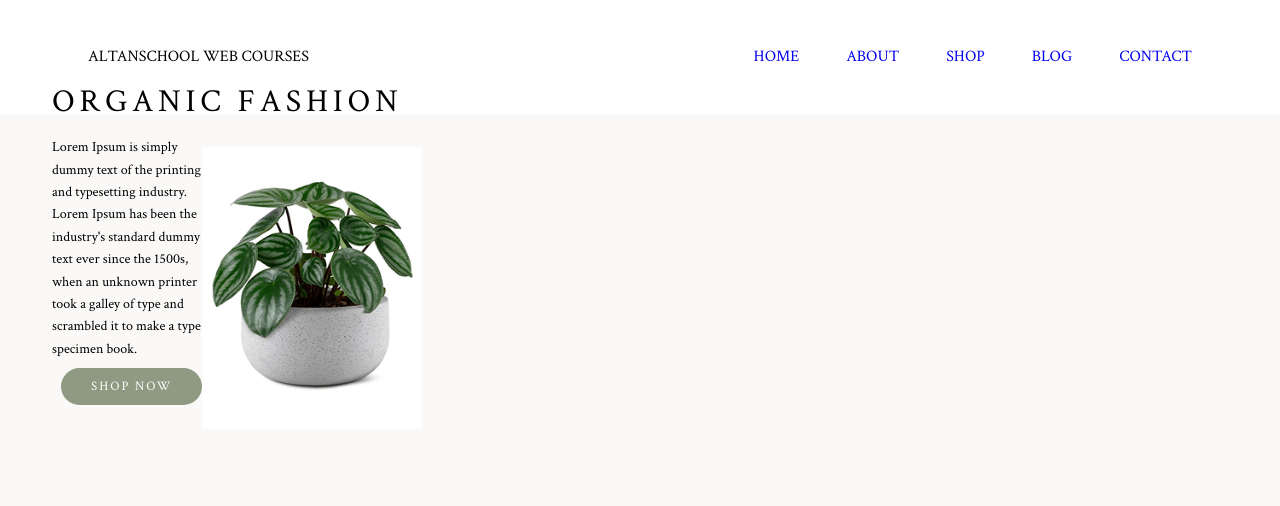
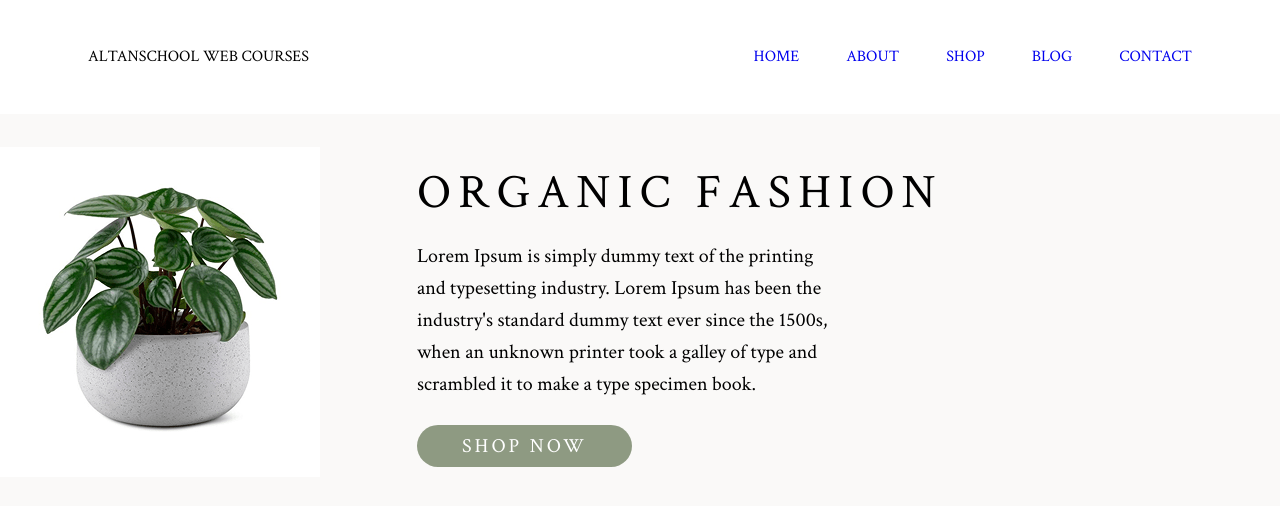
Before and after one commit to Yuliia-Tyzhai/OrganicFashion, a React (Vite) app: page / in a window 1280 px wide. Shown: the top 506 px of the page. Built offline with nearby package versions, Linux system fonts and the light colour scheme.

Commit message:
add tab styles for Home

```diff
--- a/src/pages/Home/Home.jsx
+++ b/src/pages/Home/Home.jsx
@@ -9,14 +9,6 @@ const Home = () => {
 
   return (
     <section className={styles.home}>
-      <div className={styles.content}>
-        <h1 className={styles.title}>{homeData.title}</h1>
-        <p className={styles.description}>{homeData.description}</p>
-        <Link to="/shop" className={styles.shopButton}>
-          Shop Now
-        </Link>
-      </div>
-
       <picture>
         <source
           srcSet={`${homeData.backgroundImages.hero.largeDesktop.x1} 1x, ${homeData.backgroundImages.hero.largeDesktop.x2} 2x`}
@@ -40,6 +32,14 @@ const Home = () => {
           className={styles.heroImage}
         />
       </picture>
+
+      <div className={styles.content}>
+        <h1 className={styles.title}>{homeData.title}</h1>
+        <p className={styles.description}>{homeData.description}</p>
+        <Link to="/shop" className={styles.shopButton}>
+          Shop Now
+        </Link>
+      </div>
     </section>
   );
 };
--- a/src/pages/Home/Home.module.css
+++ b/src/pages/Home/Home.module.css
@@ -5,7 +5,6 @@
   display: flex;
   /* align-items: center;
   justify-content: center; */
-  text-align: center;
   padding: 50px 20px;
 }
 
@@ -34,17 +33,16 @@
   white-space: nowrap;
   margin: 0 auto;
   margin-top: 34px;
+  margin-bottom: 17px;
 }
 
 .description {
   width: 166px;
-  font-size: 18px;
+  font-size: 14px;
   line-height: 1.6;
   font-weight: 400;
-  font-size: 14px;
   color: #000000;
   text-align: start;
-  margin-top: 17px;
 }
 
 .shopButton {
@@ -58,3 +56,39 @@
   text-transform: uppercase;
   margin-right: 191px;
 }
+
+@media screen and (min-width: 992px) {
+  .home {
+    padding: 50px 20px;
+  }
+
+  .heroImage {
+    left: 0;
+    width: 320px;
+    height: 330px;
+    object-fit: cover;
+    margin-top: 147px;
+  }
+
+  .content {
+    margin-left: 397px;
+  }
+
+  .title {
+    font-size: 48px;
+    margin-top: 117px;
+    margin-bottom: 8px;
+  }
+
+  .description {
+    width: 418px;
+    font-size: 20px;
+    margin-bottom: 31px;
+  }
+
+  .shopButton {
+    border-radius: 59px;
+    padding: 8px 45px;
+    font-size: 20px;
+  }
+}
```
